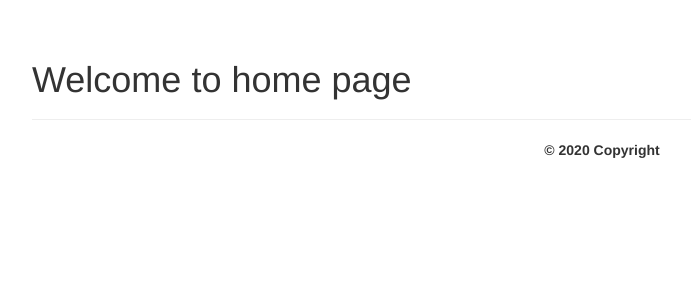
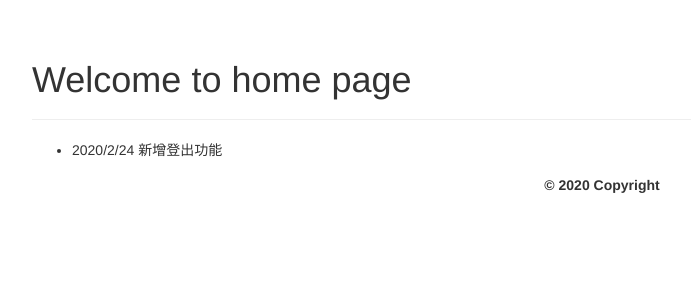
Before and after one commit to kurt6783/3DprintShop, a CodeIgniter app: page /3DprintShop/index.php/home/index in a window 1280 px wide. Shown: the part 52-352 px from the top of the page, without its empty margins (38-729 px from the left). Run offline with CodeIgniter, Linux system fonts and the light colour scheme.

Commit message:
H1移至body

```diff
--- a/application/config/routes.php
+++ b/application/config/routes.php
@@ -1,10 +1,10 @@
 <?php
 defined('BASEPATH') OR exit('No direct script access allowed');
-$route['register/create'] = 'register/create';
-$route['register'] = 'Register';
+// $route['register/create'] = 'register/create';
+// $route['register'] = 'Register';
 
-$route['competence/logOut'] = 'Competence/logOut';
-$route['competence'] = 'Competence';
+// $route['competence/logOut'] = 'Competence/logOut';
+// $route['competence'] = 'Competence';
 
 $route['default_controller'] = 'Home';
 $route['404_override'] = '';
--- a/application/views/competence/login.php
+++ b/application/views/competence/login.php
@@ -1,3 +1,8 @@
+<div class="container">
+	<div class="page-header">
+		<h1><?php echo $title ?></h1>
+	</div>
+</div>
 <?php echo form_open('competence/login') ?>
 <div class="container">
 	<div class="form-group">
--- a/application/views/header/header.php
+++ b/application/views/header/header.php
@@ -26,12 +26,5 @@
 					<?php }
 				?>
 			</ul>
-
-
 		</div>
 	</nav>
-	<div class="container">
-		<div class="page-header">
-			<h1><?php echo $title ?></h1>
-		</div>
-	</div>
--- a/application/views/home/home.php
+++ b/application/views/home/home.php
@@ -0,0 +1,12 @@
+<div class="container">
+	<div class="page-header">
+		<h1><?php echo $title ?></h1>
+	</div>
+</div>
+<div class="container">
+	<div class="form-group">
+		<ul>
+			<li>2020/2/24 新增登出功能</li>
+		</ul>
+	</div>
+</div>
--- a/application/views/register/register.php
+++ b/application/views/register/register.php
@@ -1,3 +1,8 @@
+<div class="container">
+	<div class="page-header">
+		<h1><?php echo $title ?></h1>
+	</div>
+</div>
 <?php echo form_open('register/create') ?>
 <div class="container">
 	<div class="form-group">
```
